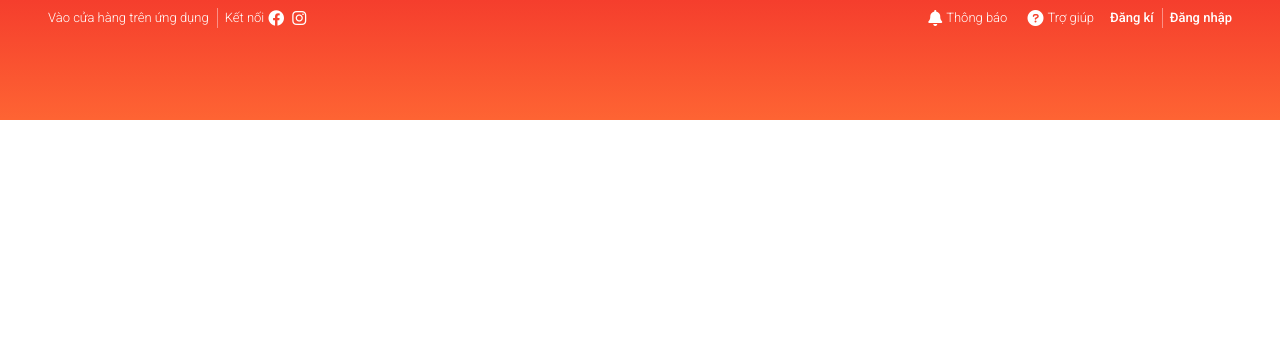
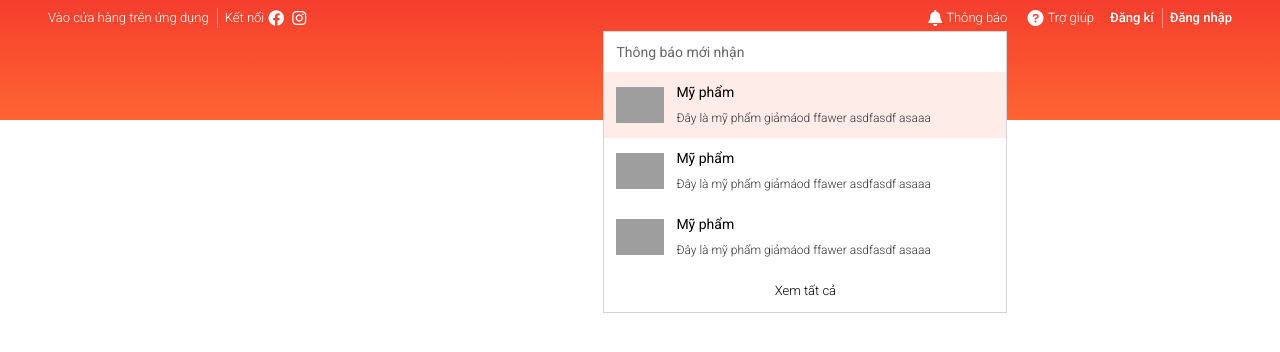
Before and after one commit to nguyentienanh59/clone-shoppe, a plain HTML site: page index.html in a window 1280 px wide. Drawn offline with nearby package versions, Linux system fonts and the light colour scheme; grey boxes are pictures that could not be loaded.

Commit message:
thong bao

```diff
--- a/assets/css/base.css
+++ b/assets/css/base.css
@@ -2,6 +2,7 @@
   --white-color: #fff;
   --black-color: #000;
   --text-color: #333;
+  --primary-color: #ee4d2d;
 }
 * {
   box-sizing: inherit;
--- a/assets/css/main.css
+++ b/assets/css/main.css
@@ -2,23 +2,28 @@
   height: 120px;
   background-image: linear-gradient(0, #fe6433, #f53e2d);
 }
+
 .header__navbar {
   display: flex;
   justify-content: space-between;
 }
+
 .header__navbar-list {
   list-style: none;
   padding-left: 0;
   margin-top: 5px;
 }
+
 .header__navbar-item {
   position: relative;
   margin: 0 8px;
   min-height: 26px;
 }
-.header__navbar-item--qr:hover .header__qr{
+
+.header__navbar-item--qr:hover .header__qr {
   display: block;
 }
+
 .header__navbar-item-link,
 .header__navbar-item {
   display: inline-block;
@@ -27,6 +32,7 @@
   text-decoration: none;
   font-weight: 300;
 }
+
 .header__navbar-list,
 .header__navbar-item-link,
 .header__navbar-item,
@@ -34,15 +40,18 @@
   display: inline-flex;
   align-items: center;
 }
+
 .header__navbar-item-link:hover,
 .header__navbar-item:hover,
 .header__navbar-icon-link:hover {
   cursor: pointer;
   color: rgba(255, 255, 255, 0.7);
 }
+
 .header__navbar-item--strong {
   font-weight: 450;
 }
+
 .header__navbar-item--separate::after {
   position: absolute;
   content: "";
@@ -53,19 +62,23 @@
   top: 50%;
   transform: translateY(-50%);
 }
+
 .header__navbar-icon-link {
   color: var(--white-color);
   text-decoration: none;
 }
+
 .header__navbar-icon {
   font-size: 1.6rem;
   margin: 0 4px;
 }
+
 .header__navbar-title--no-pointer {
   cursor: text;
   color: var(--white-color);
 }
 
+/* header qr */
 .header__qr {
   position: absolute;
   width: 176px;
@@ -77,23 +90,26 @@
   display: none;
   animation: fadeIn ease-in 0.5s;
 }
-.header__qr::before{
+
+.header__qr::before {
   display: block;
   content: "";
   position: absolute;
   width: 100%;
   height: 20%;
-  top:-15px;
+  top: -15px;
   left: 0;
+}
 
-}
 .header__qr-img {
   width: 100%;
 }
+
 .header__qr-apps {
   display: flex;
   justify-content: space-around;
 }
+
 .header__qr-download-img {
   height: 15px;
 }
@@ -101,6 +117,84 @@
 .header__app-link:first-child {
   margin-left: 11px;
 }
+
 .header__app-link:last-child {
   margin-right: 11px;
 }
+
+/* notify */
+.header__notify {
+  position: absolute;
+  background-color: var(--white-color);
+  width: 404px;
+  top: 100%;
+  right: 0;
+  border: 1px solid #d3d3d3;
+}
+.header__notify-header {
+  height: 40px;
+  background-color: var(--white-color);
+}
+.header__notify-header h3 {
+  color: #666;
+  font-size: 1.4rem;
+  margin: 0 0 0 12px;
+  font-weight: 400;
+  line-height: 40px;
+}
+
+.header__notify-list {
+  padding-left: 0;
+}
+
+.header__notify-item {
+  list-style: none;
+}
+
+.header__notify-item:hover{
+  background-color: #f7f7f7;
+}
+
+.header__notify-item--viewed{
+  background-color: rgba(238, 75, 43, 0.1);
+}
+.header__notify-link {
+  padding: 12px;
+  text-decoration: none;
+  display: flex;
+  width: 100%;
+
+}
+
+.header__notify-img {
+  object-fit: contain;
+  width: 48px;
+}
+
+.header__notify-infor {
+  padding-left: 12px;
+}
+
+.header__notify-name {
+  font-size: 1.4rem;
+  color: var(--black-color);
+  font-weight: 400;
+  display: block;
+  margin-bottom: 10px;
+}
+
+.header__notify-desc {
+  color: #333;
+  display: block;
+  font-size: 1.2rem;
+  line-height: 1.6rem;
+}
+.header__notify-footer{
+  text-align: center;
+}
+.header__notify-footer-btn{
+  text-decoration: none;
+  display: block;
+  padding: 1.3rem;
+  color: var(--black-color);
+}
--- a/index.html
+++ b/index.html
@@ -27,7 +27,9 @@
         <div class="grid">
           <nav class="header__navbar">
             <ul class="header__navbar-list">
-              <li class="header__navbar-item header__navbar-item--qr header__navbar-item--separate">
+              <li
+                class="header__navbar-item header__navbar-item--qr header__navbar-item--separate"
+              >
                 Vào cửa hàng trên ứng dụng
                 <div class="header__qr">
                   <img
@@ -68,8 +70,57 @@
                 <a href="" class="header__navbar-item-link">
                   <a href="" class="header__navbar-icon-link">
                     <i class="header__navbar-icon fa-solid fa-bell"></i>
+                    Thông báo
                   </a>
-                  Thông báo
+                  <div class="header__notify">
+                    <header class="header__notify-header">
+                      <h3>Thông báo mới nhận</h3>
+                    </header>
+                    <ul class="header__notify-list">
+                      <li class="header__notify-item header__notify-item--viewed">
+                        <a href="" class="header__notify-link">
+                          <img
+                            src="https://cf.shopee.vn/file/db85a18d4beb307b519e4e32d24222e3_tn"
+                            alt=""
+                            class="header__notify-img"
+                          />
+                          <div class="header__notify-infor">
+                            <span class="header__notify-name">Mỹ phẩm</span>
+                            <span class="header__notify-desc">Đây là mỹ phẩm giảmáod ffawer asdfasdf asaaa </span>
+                          </div>
+                        </a>
+                      </li>
+                      <li class="header__notify-item">
+                        <a href="" class="header__notify-link">
+                          <img
+                            src="https://cf.shopee.vn/file/db85a18d4beb307b519e4e32d24222e3_tn"
+                            alt=""
+                            class="header__notify-img"
+                          />
+                          <div class="header__notify-infor">
+                            <span class="header__notify-name">Mỹ phẩm</span>
+                            <span class="header__notify-desc">Đây là mỹ phẩm giảmáod ffawer asdfasdf asaaa </span>
+                          </div>
+                        </a>
+                      </li>
+                      <li class="header__notify-item">
+                        <a href="" class="header__notify-link">
+                          <img
+                            src="https://cf.shopee.vn/file/db85a18d4beb307b519e4e32d24222e3_tn"
+                            alt=""
+                            class="header__notify-img"
+                          />
+                          <div class="header__notify-infor">
+                            <span class="header__notify-name">Mỹ phẩm</span>
+                            <span class="header__notify-desc">Đây là mỹ phẩm giảmáod ffawer asdfasdf asaaa </span>
+                          </div>
+                        </a>
+                      </li>
+                    </ul>
+                    <footer class="header__notify-footer">
+                      <a href="" class="header__notify-footer-btn">Xem tất cả</a>
+                    </footer>
+                  </div>
                 </a>
               </li>
               <li class="header__navbar-item">
```
